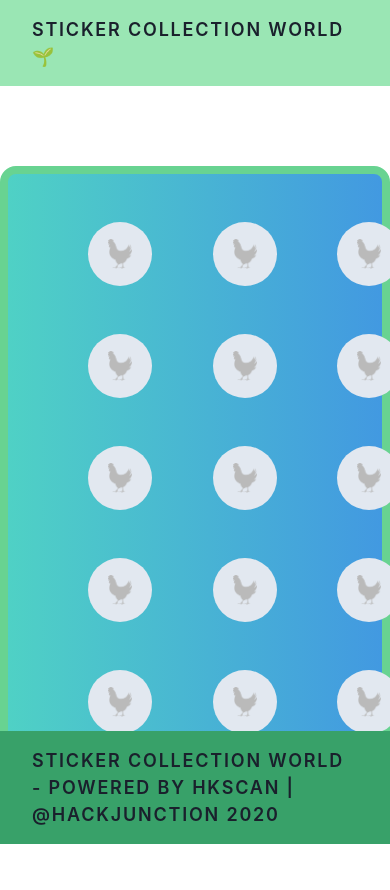
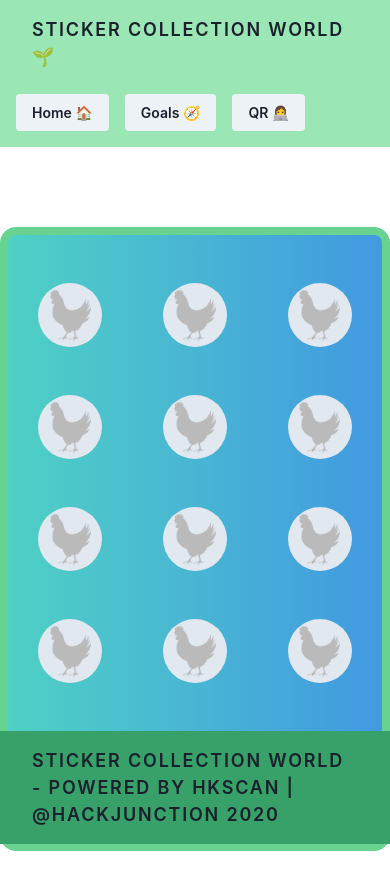
Before and after one commit to junction2020/app, a React (Create React App) app: page / in a window 390 px wide. Shown: the top 890 px of the page. Built offline with nearby package versions, Linux system fonts and the light colour scheme.

Commit message:
Flex changes

```diff
--- a/src/Header.js
+++ b/src/Header.js
@@ -14,7 +14,7 @@ class Header extends Component {
               Sticker Collection World 🌱
             </a>
           </div>
-          <nav className="flex-col space-x-4 flex-grow pb-4 md:pb-0 hidden md:flex md:justify-end md:flex-row">
+          <nav className="flex-col space-x-4 flex-grow pb-4 md:pb-0 md:flex md:justify-end md:flex-row">
             <Link
               type="button"
               to="/"
--- a/src/StickerPage.js
+++ b/src/StickerPage.js
@@ -8,9 +8,9 @@ class StickerPage extends Component {
       <div className="mt-20 container mx-auto w-full lg:w-4/5 xl:w-1/2">
         <div className="border-solid border-8 border-green-400 rounded-b-2xl rounded-t-2xl flex flex-wrap h-full pt-12 bg-gradient-to-r from-teal-400 to-blue-500">
           {this.props.stickers.slice(0, 15).map((sticker, i) => (
-            <div key={i} className="h-auto items-stretch w-1/3 mb-12 h-3">
+            <div key={i} className="h-auto items-stretch w-1/3 mb-12 h-3 flex justify-center">
               <Link to={"sticker/" + sticker.id}>
-                <div className="rounded-full w-16 md:w-32 h-16 md:h-32 p-5 ml-20 mr-20 flex items-center justify-center bg-gray-300">
+                <div className="rounded-full w-16 md:w-32 h-16 md:h-32 md:p-5 ml-5 mr-5 md:ml-20 md:mr-20 bg-gray-300 flex justify-center items-center">
                   <img
                     className={`object-contain w-full placeholder_chicken`}
                     src={sticker.brand.logo}
@@ -22,8 +22,8 @@ class StickerPage extends Component {
           ))}
           {this.props.stickers.length < 15 &&
             [...Array(15 - this.props.stickers.length)].map((_, index) => (
-              <div key={index} className="h-auto items-stretch w-1/3 mb-12 h-3">
-                <div className="rounded-full w-16 md:w-32 h-16 md:h-32 p-5 ml-20 mr-20 flex items-center justify-center bg-gray-300">
+              <div key={index} className="h-auto items-stretch w-1/3 mb-12 h-3 flex justify-center">
+                <div className="rounded-full w-16 md:w-32 h-16 md:h-32 md:p-5 ml-5 mr-5 md:ml-20 md:mr-20 flex items-center justify-center bg-gray-300">
                   <img
                     className={`object-contain w-full placeholder_chicken img-gray`}
                     src={chickenjpg}
```
